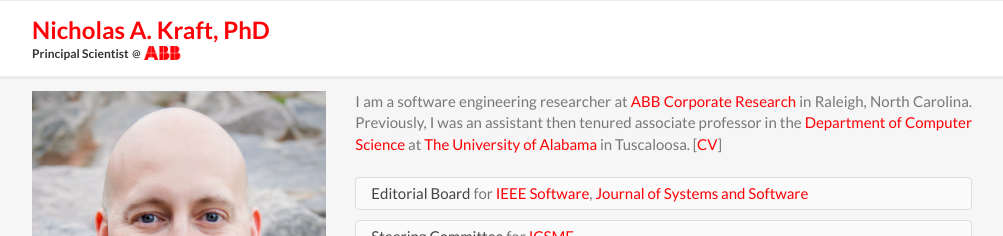
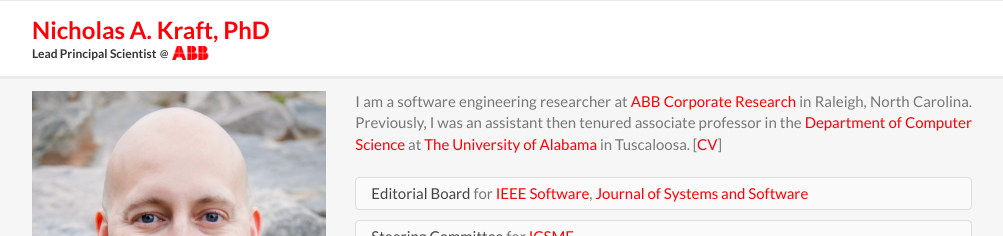
Before and after one commit to nkraft/nkraft.github.io, a Jekyll site: the page built from index.html, in a window 1280 px wide. Shown: the top 236 px of the page, without its empty margins (138-1141 px from the left). Built offline with Jekyll 4.4.1, drawn with Linux system fonts in a browser that asks for light colours; nearby versions of some CDN libraries.

Commit message:
Create nav.html

```diff
--- a/_includes/nav.html
+++ b/_includes/nav.html
@@ -4,7 +4,7 @@
             <div class="navbar-brand">
                 <span class="navbar-brand-name">{{site.title}}</span>
                 <div class="navbar-brand-info">
-                    <span class="navbar-brand-title">Principal Scientist</span>
+                    <span class="navbar-brand-title">Lead Principal Scientist</span>
                     <span class="navbar-brand-at">@</span>
                     <img class="navbar-brand-abb" src="/images/abb.gif" height="14px"/>
                 </div>
```
